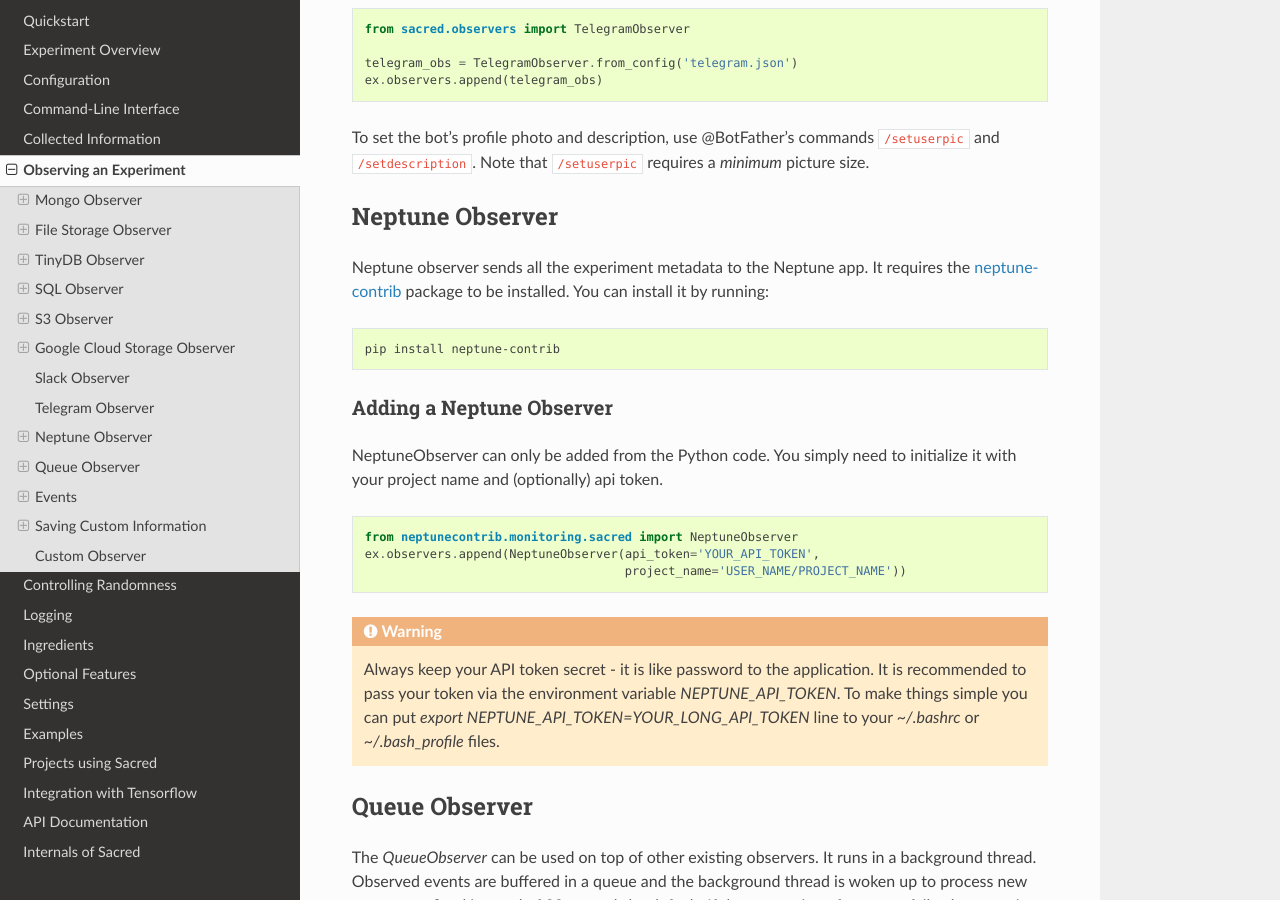
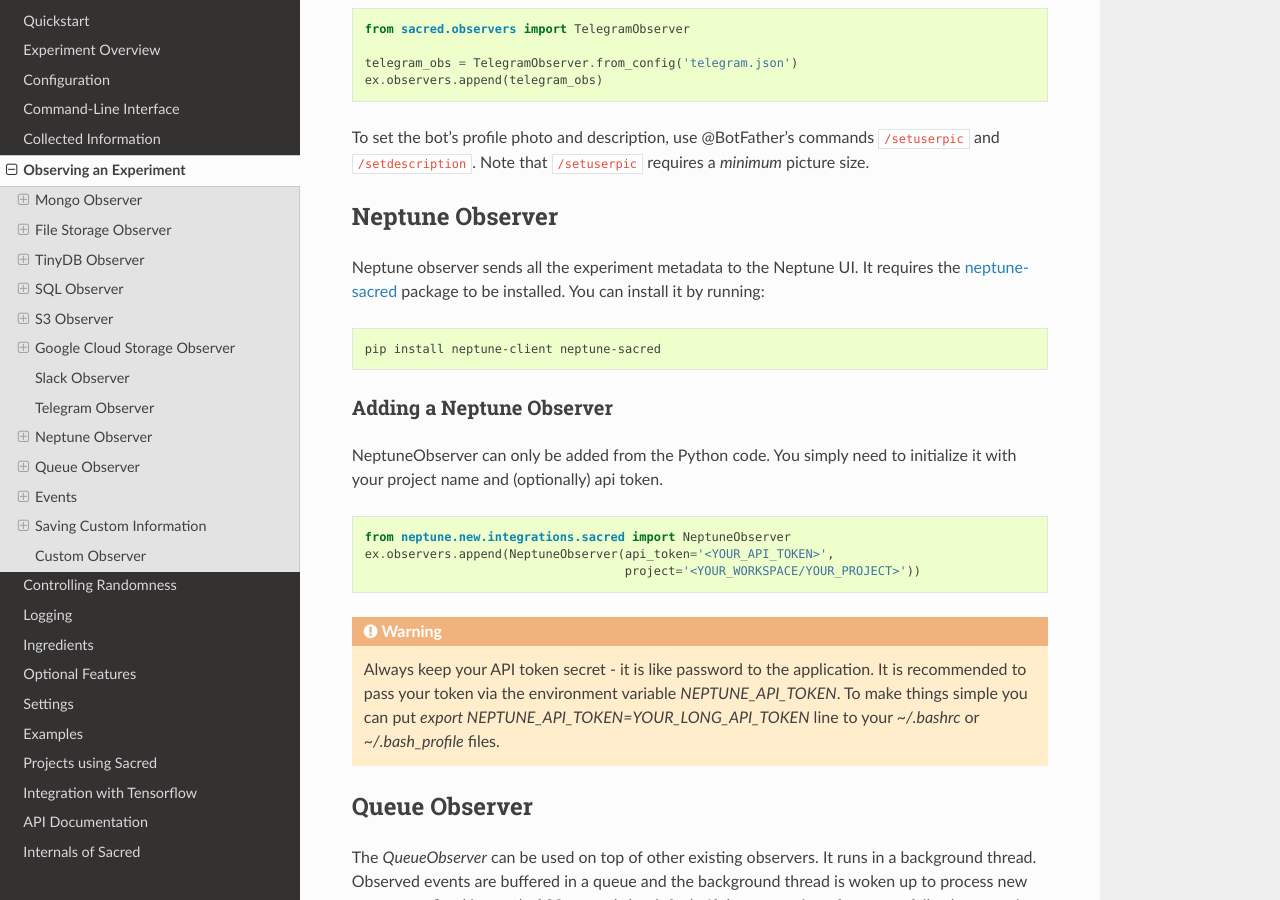
Before and after one commit to IDSIA/sacred, a Sphinx documentation site: the page built from docs/observers.rst, in a window 1280 px wide and 900 px high, scrolled down 16405 px. Built offline with Sphinx 7.4.7 and the Read the Docs theme 2.0.0, drawn with Linux system fonts in a browser that asks for light colours; the version number could not be read and is left out.

Commit message:
Update neptune + sacred integration information (#856)
* replacing neptune examples

* replacing neptune collaboration example

* Delete neptune-collaboration

* add new neptune-collaboration image

* replace neptune-query-api image

* Delete neptune-query-api.png

* Replace neptune-query-api image

* update neptune information

* text formatting

* text formating

* text formatting

* updating neptune observer

* code formatting and update

* update installation code

```diff
--- a/docs/observers.rst
+++ b/docs/observers.rst
@@ -796,13 +796,13 @@
 
 Neptune Observer
 ================
-Neptune observer sends all the experiment metadata to the Neptune app.
-It requires the `neptune-contrib <https://neptune-contrib.readthedocs.io/index.html/>`_ package to be installed.
+Neptune observer sends all the experiment metadata to the Neptune UI.
+It requires the `neptune-sacred <https://docs.neptune.ai/integrations-and-supported-tools/experiment-tracking/sacred>`_ package to be installed.
 You can install it by running:
 
 .. code-block:: bash
 
-    pip install neptune-contrib
+    pip install neptune-client neptune-sacred
 
 Adding a Neptune Observer
 -------------------------
@@ -812,9 +812,9 @@
 
 .. code-block:: python
 
-    from neptunecontrib.monitoring.sacred import NeptuneObserver
-    ex.observers.append(NeptuneObserver(api_token='YOUR_API_TOKEN',
-                                        project_name='USER_NAME/PROJECT_NAME'))
+    from neptune.new.integrations.sacred import NeptuneObserver
+    ex.observers.append(NeptuneObserver(api_token='<YOUR_API_TOKEN>',
+                                        project='<YOUR_WORKSPACE/YOUR_PROJECT>'))
 
 .. warning::
 
```
Also changed, not shown: README.rst (+8 -9 lines), docs/images/neptune-collaboration.png, docs/images/neptune-compare.png, docs/images/neptune-query-api.png.
